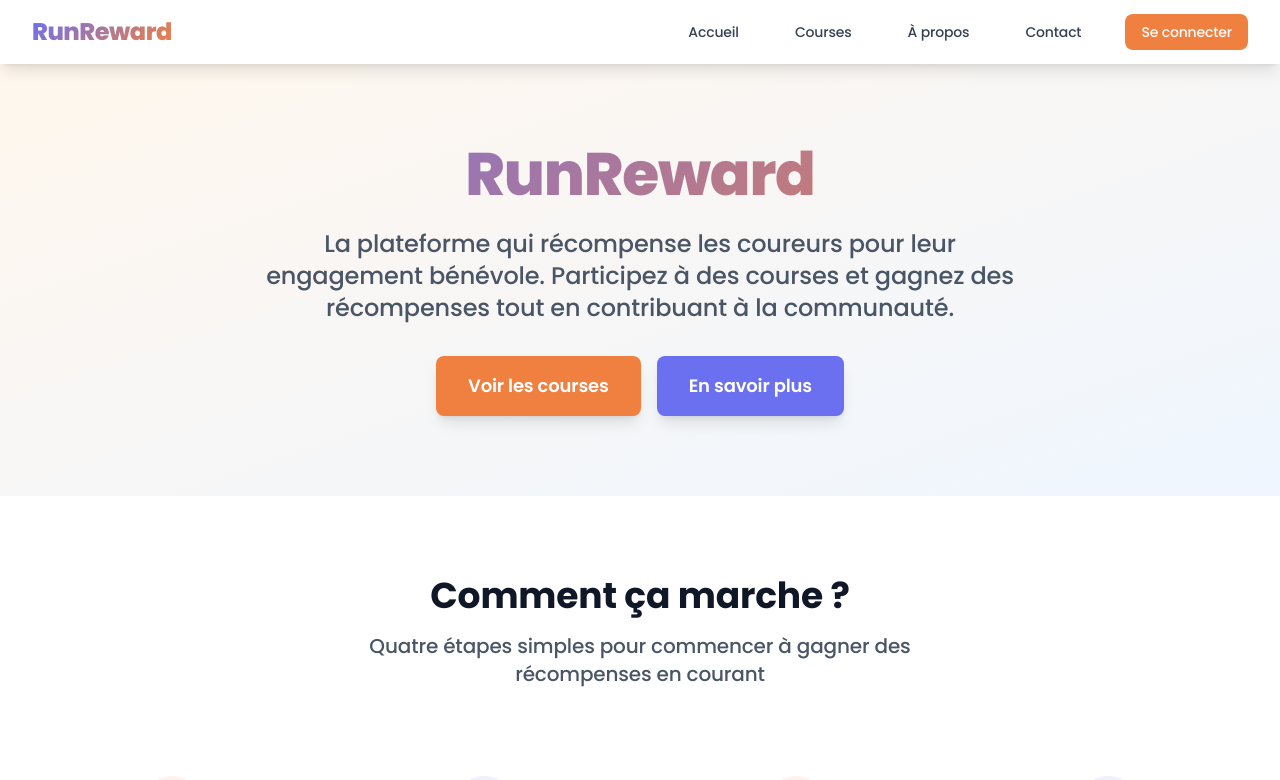
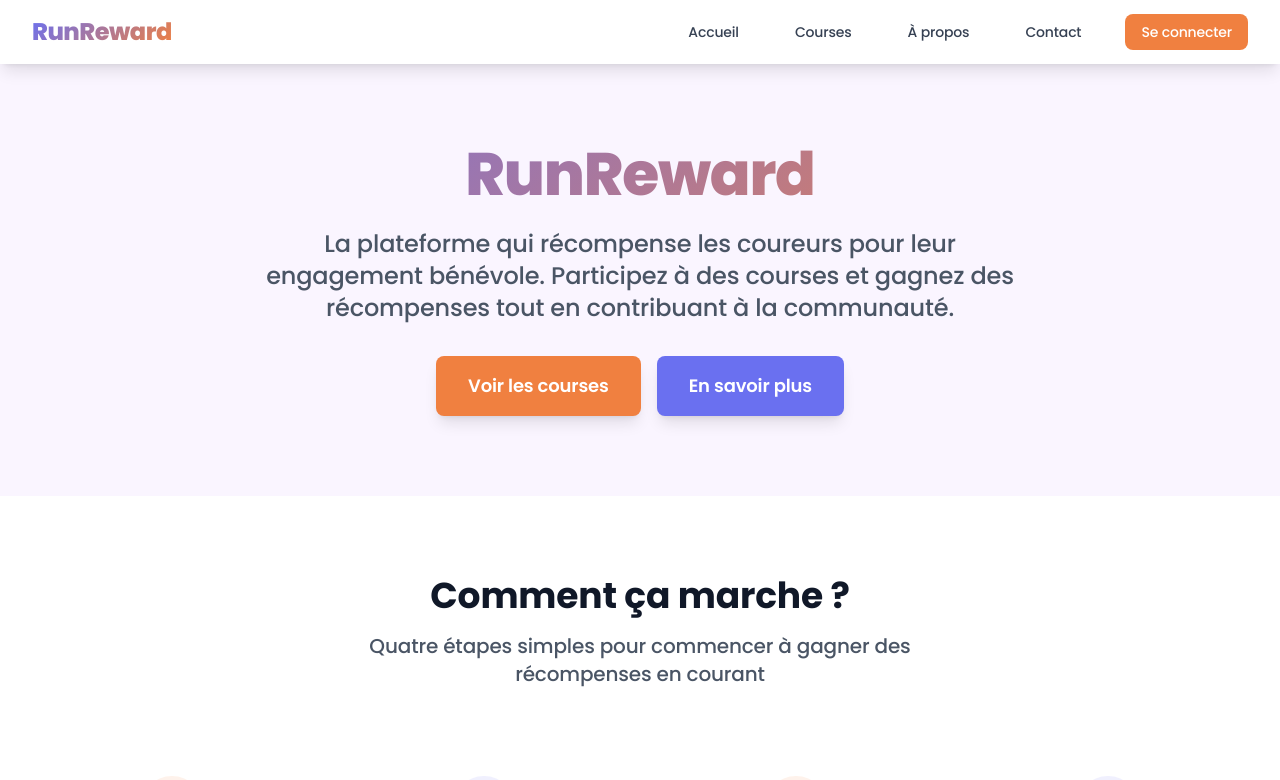
Before and after one commit to capucinewyseur/runreward-website, a Next.js app: page / in a window 1280 px wide. Shown: the top 780 px of the page. Built offline with nearby package versions, Linux system fonts and the light colour scheme.

Commit message:
Modification du fond de la section hero : fond violet clair
- Changé le gradient orange-bleu en fond violet clair (bg-purple-50)
- Section hero de la page d'accueil maintenant cohérente avec le reste du site
- Ambiance plus douce et unifiée

```diff
--- a/src/app/page.tsx
+++ b/src/app/page.tsx
@@ -4,7 +4,7 @@ export default function Home() {
   return (
     <div className="min-h-screen">
       {/* Hero Section */}
-      <section className="bg-gradient-to-br from-orange-50 to-blue-50 py-20">
+      <section className="bg-purple-50 py-20">
         <div className="max-w-7xl mx-auto px-4 sm:px-6 lg:px-8">
           <div className="text-center">
             <h1 className="text-4xl md:text-6xl runreward-title text-gray-900 mb-6">
```
